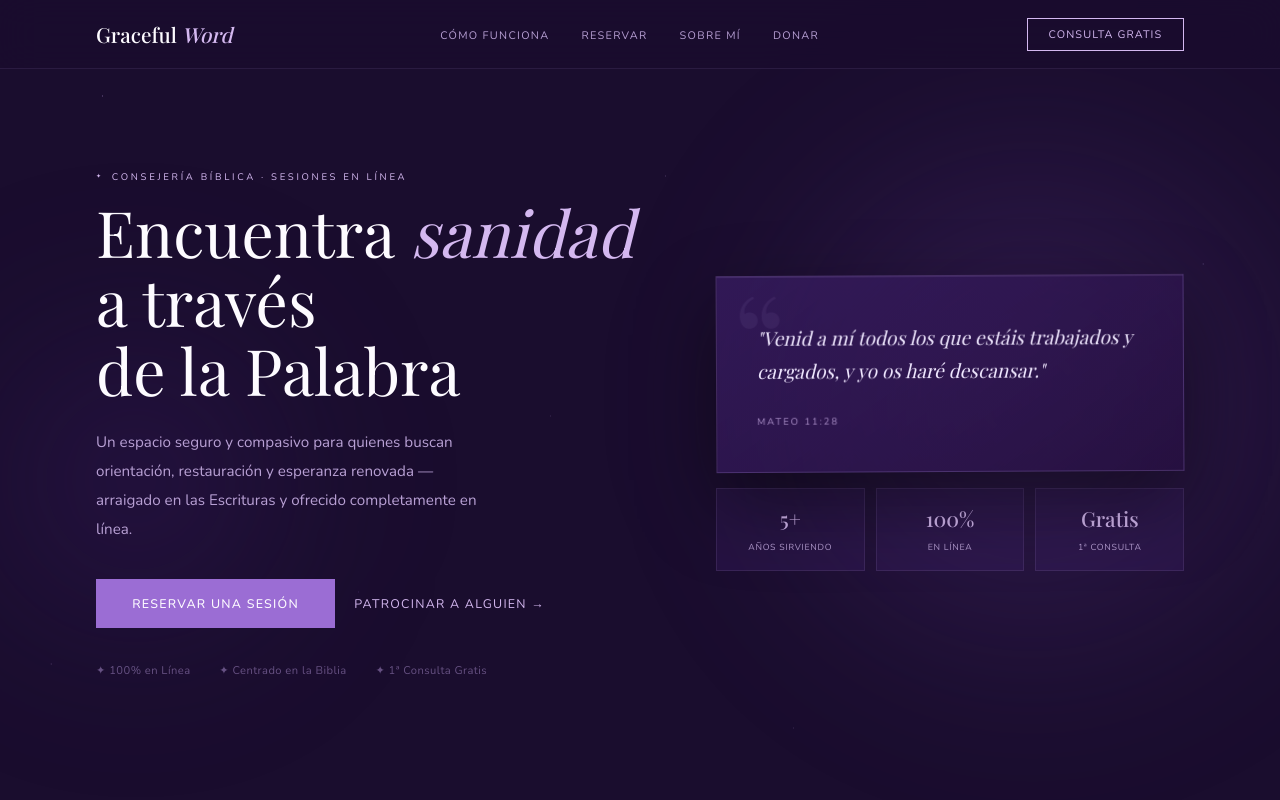
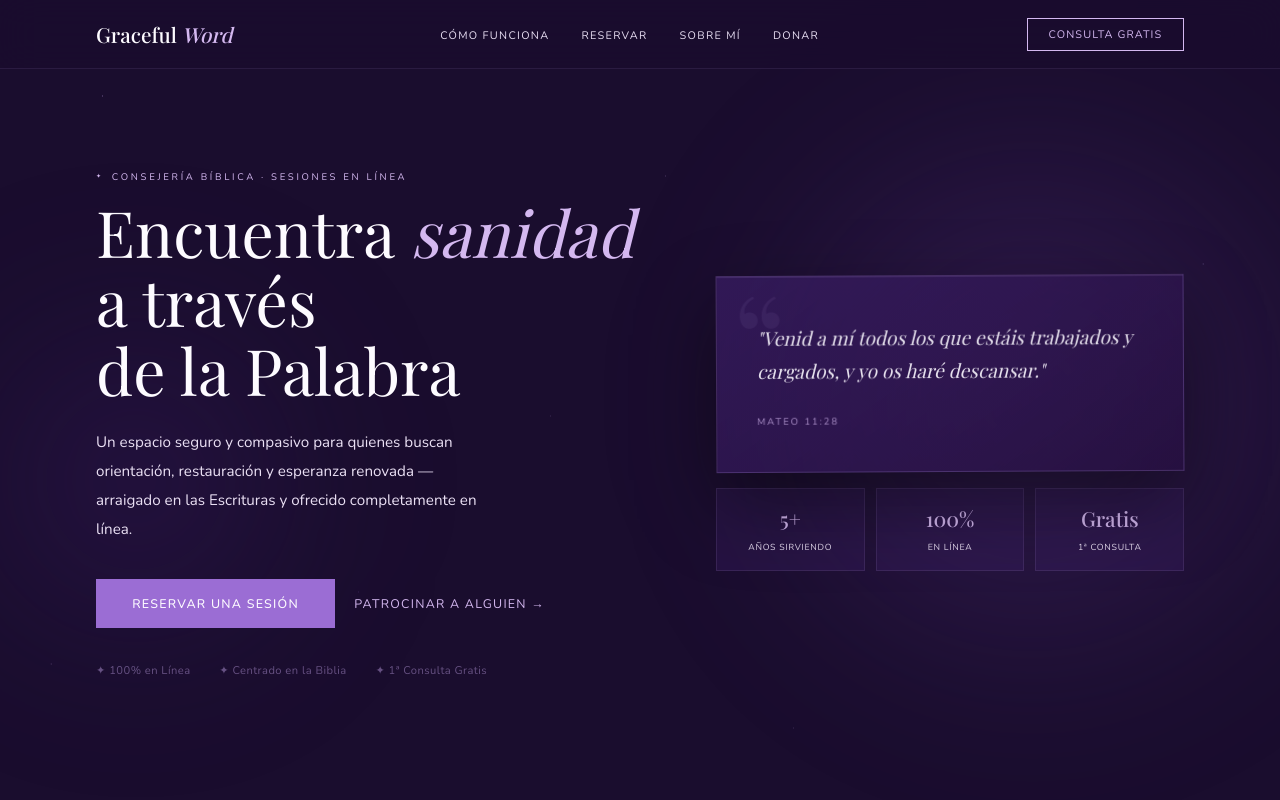
Before and after one commit to luchouxc/graceful-word, a Next.js app: page / in a window 1280 px wide. Shown: the top 800 px of the page. Built offline with nearby package versions, Linux system fonts and the light colour scheme; no server answers.

Commit message:
Update globals.css

```diff
--- a/app/globals.css
+++ b/app/globals.css
@@ -5,8 +5,8 @@
   --plum:      #3D1F6B;
   --violet:    #9B6DD4;
   --lavender:  #D4B8F0;
-  --lav-pale:  #F0E8FF;
-  --text-soft: #B8A0D4;
+  --lav-pale:  #e6e1ed;
+  --text-soft: #eae0f4;
   --white:     #FDFBFF;
   --success:   #6EDDB0;
 
```
